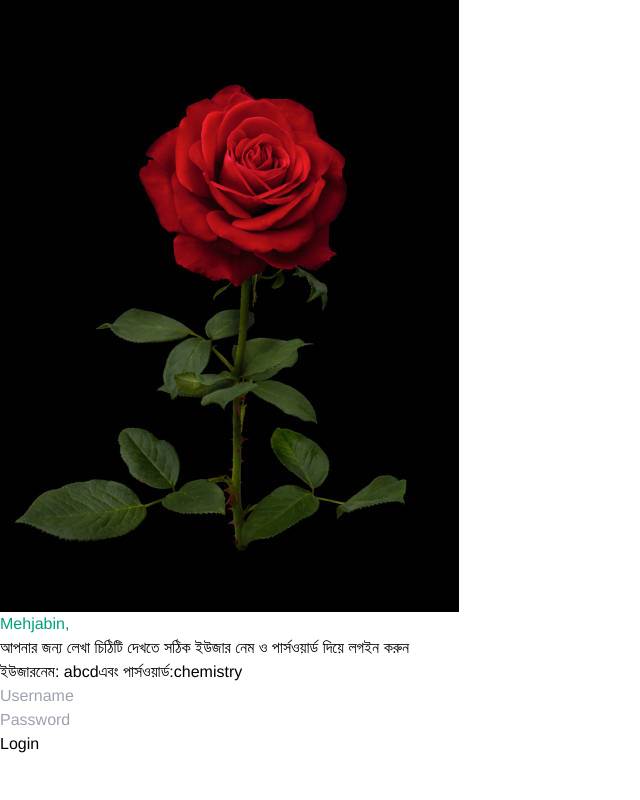
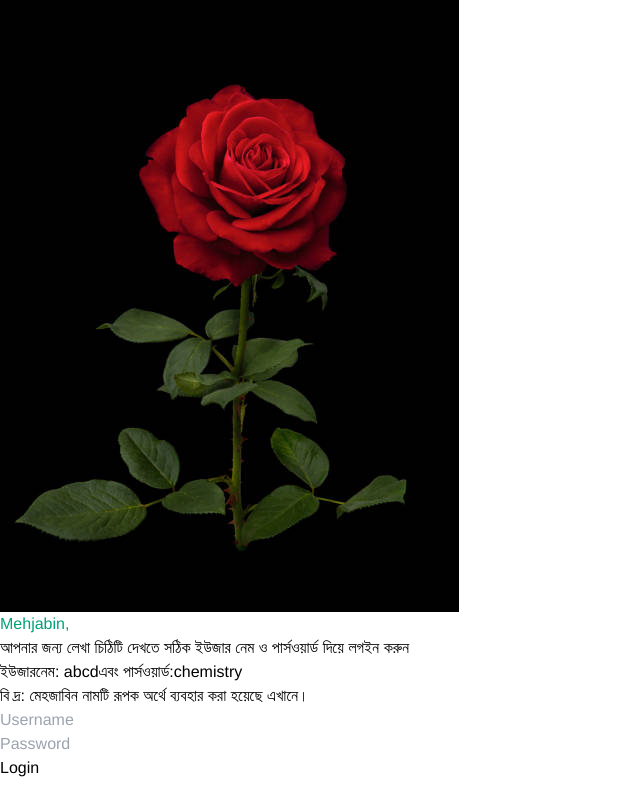
Before and after one commit to codebymojnu/dairy-frontend, a React (Vite) app: page /login in a window 1280 px wide. Shown: the whole page, without its empty margins (0-640 px from the left). Built offline with nearby package versions, Linux system fonts and the light colour scheme; a web font is replaced by a local one.

Commit message:
user name change

```diff
--- a/src/components/Login.jsx
+++ b/src/components/Login.jsx
@@ -67,6 +67,9 @@ function Login() {
           <span className="text-black">এবং পার্সওয়ার্ড:</span>
           chemistry
         </p>
+        <p className="text-red-500 mb-4 text-left lg:text-center">
+          বি দ্র: মেহজাবিন নামটি রূপক অর্থে ব্যবহার করা হয়েছে এখানে।
+        </p>
         <form onSubmit={handleSubmit}>
           <div className="mb-4">
             <input
```
